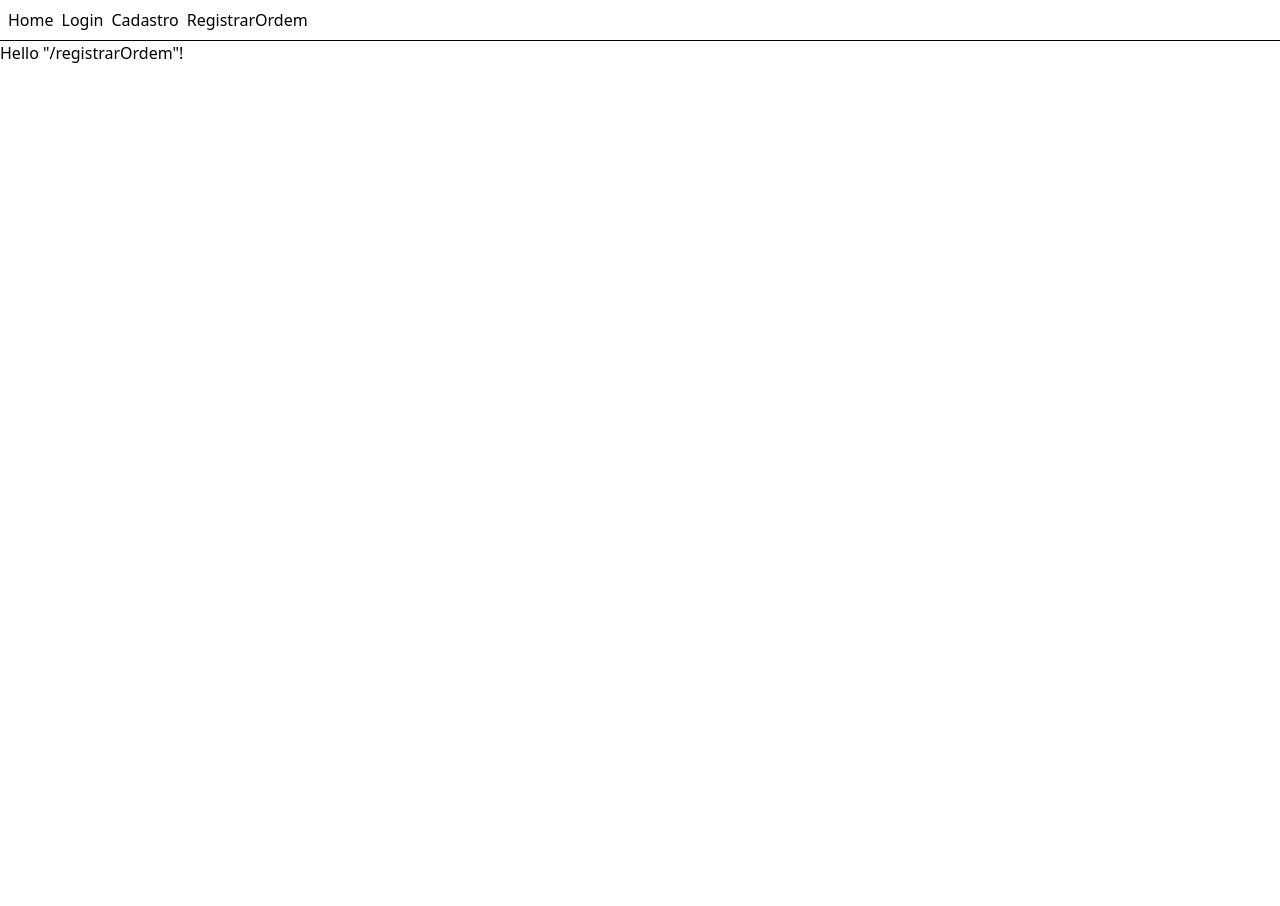
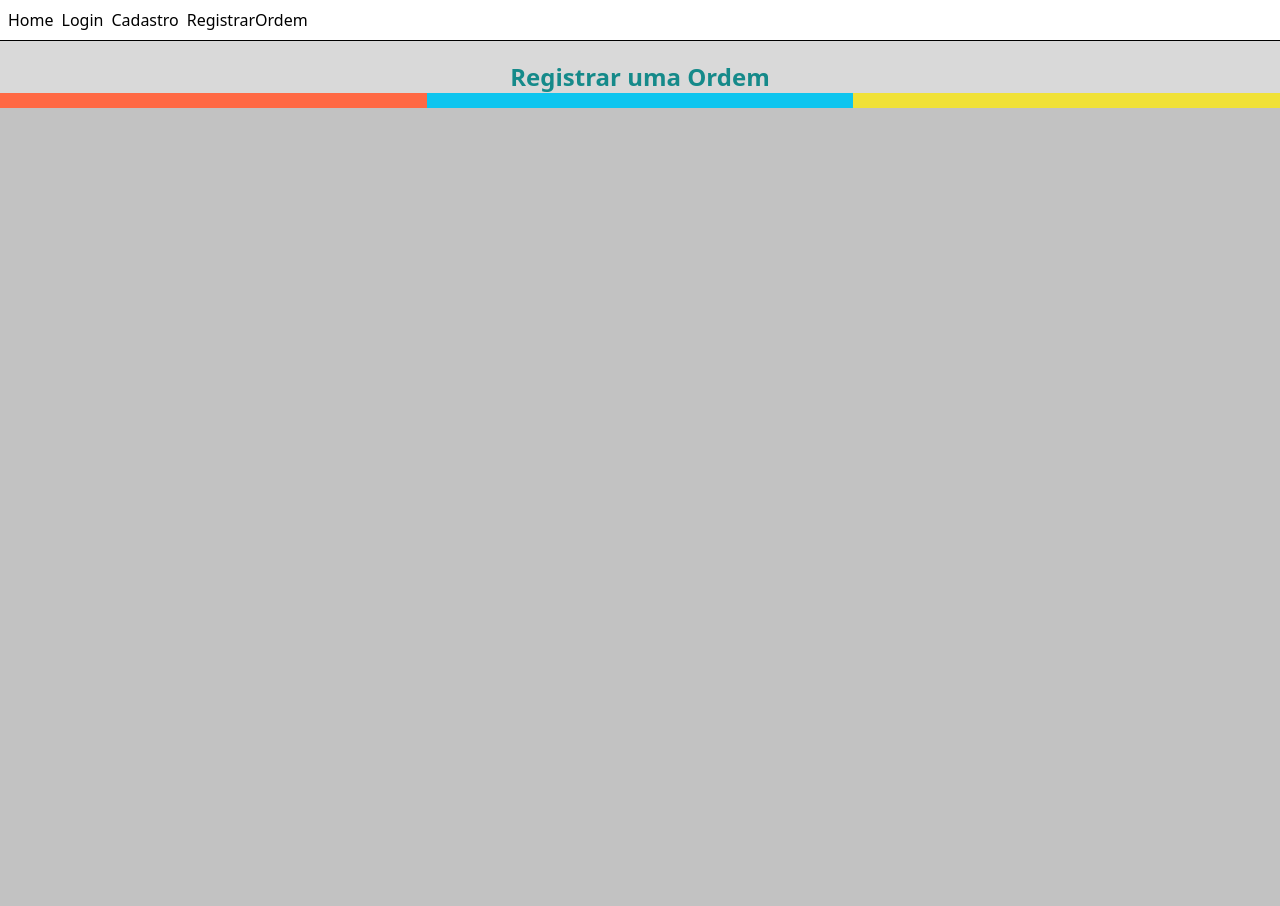
Before and after one commit to IRINEUSABIDO/Conecta_Seinfra, a React (Vite) app: page /registrarOrdem in a window 1280 px wide. Shown: the top 906 px of the page. Before the commit the page ends 800 px from the top, so only its background shows below. Built offline with nearby package versions, Linux system fonts and the light colour scheme.

Commit message:
elden ring

```diff
--- /dev/null
+++ b/src/components/dropdown.tsx
@@ -0,0 +1,22 @@
+import { useState } from "react";
+import seta_up from "../assets/icons/Chevron_Up.png";
+import seta_down from "../assets/icons/Chevron_Down.png";
+
+interface Props{
+    title: string;
+}
+
+export const Dropdown = (props: Props) => {
+    const [showMenu ,setShowMenu] = useState(false)
+    const clicar = () => {
+        setShowMenu((alternar) => !alternar)
+    }
+
+    return(
+        <>
+        <div className="rounded-2xl bg-light-gray flex items-center space-x-6">
+
+        </div>
+        </>
+    )
+}
--- a/src/routes/registrarOrdem.lazy.tsx
+++ b/src/routes/registrarOrdem.lazy.tsx
@@ -1,9 +1,20 @@
-import { createLazyFileRoute } from '@tanstack/react-router'
+import { createLazyFileRoute } from "@tanstack/react-router";
+import { Header } from "../components/header";
+import { Footer } from "../components/footer";
 
-export const Route = createLazyFileRoute('/registrarOrdem')({
+export const Route = createLazyFileRoute("/registrarOrdem")({
   component: RouteComponent,
-})
+});
 
 function RouteComponent() {
-  return <div>Hello "/registrarOrdem"!</div>
+  return (
+    <>
+      <Header title="Registrar uma Ordem" />
+      <main className="flex justify-center items-center bg-dark-gray h-screen">
+        <div className="columns-1">
+        </div>
+      </main>
+      <Footer hasLogo={false}/>
+    </>
+  );
 }
```
Also changed, not shown: src/assets/icons/Chevron_Down.png (added), src/assets/icons/Chevron_Up.png (added).
